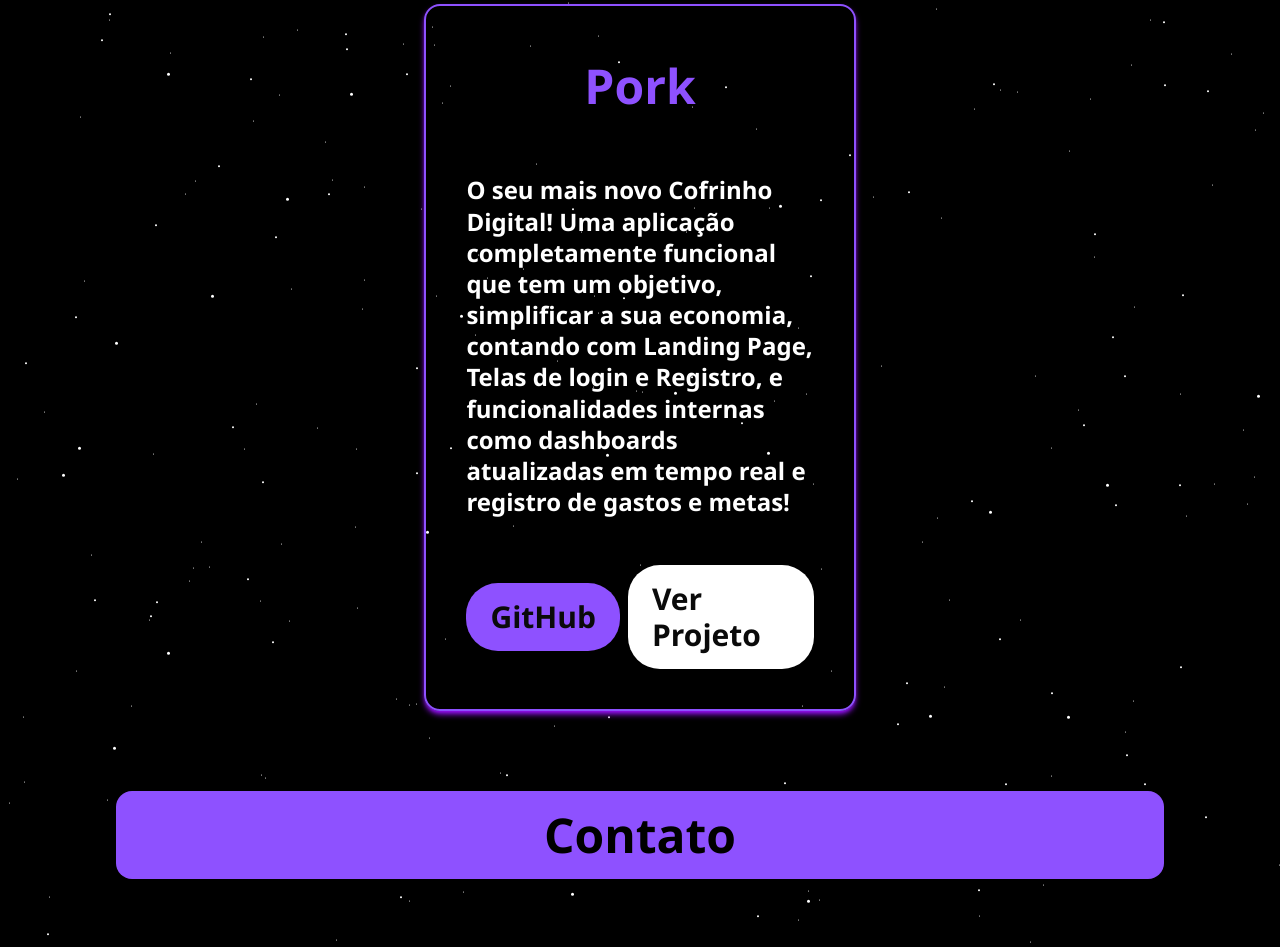
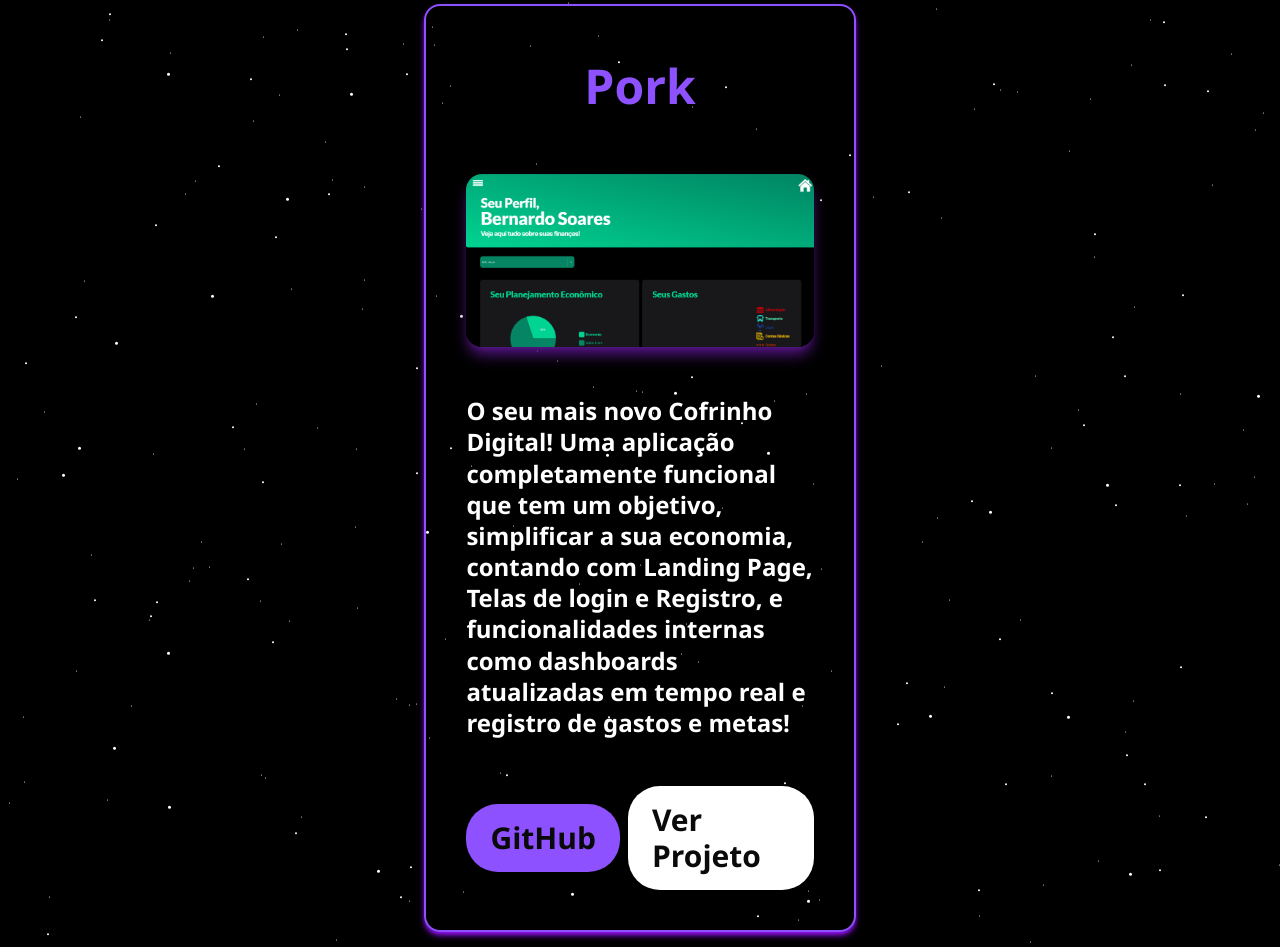
Before and after one commit to Dev-Soares/My-Portfolio, a React (Vite) app: page / in a window 1280 px wide. Shown: the part 3004-3951 px from the top of the page. Built offline with nearby package versions, Linux system fonts and the light colour scheme.

Commit message:
Adciao de imagem do projeto

```diff
--- a/src/App.jsx
+++ b/src/App.jsx
@@ -87,7 +87,7 @@ const App = () => {
               <h2>Projetos</h2>
             </div>
             <div className="flex flex-wrap justify-center items-center gap-8 xl:gap-16">
-              <Project projectTitle='Pork' projectLink='https://financepork.site/' projectText='O seu mais novo Cofrinho Digital! Uma aplicação completamente funcional que tem um objetivo, simplificar a sua economia, contando com Landing Page, Telas de login e Registro, e funcionalidades internas como dashboards atualizadas em tempo real e registro de gastos e metas!' githubLink='https://github.com/Dev-Soares/Pork' delay="200"/>
+              <Project projectTitle='Pork' projectLink='https://financepork.site/' projectPic='pork.png' projectText='O seu mais novo Cofrinho Digital! Uma aplicação completamente funcional que tem um objetivo, simplificar a sua economia, contando com Landing Page, Telas de login e Registro, e funcionalidades internas como dashboards atualizadas em tempo real e registro de gastos e metas!' githubLink='https://github.com/Dev-Soares/Pork' delay="200"/>
             </div>
 
 
--- a/src/components/Project.jsx
+++ b/src/components/Project.jsx
@@ -1,10 +1,13 @@
 
 
-const Project = ({projectTitle, projectLink, projectText, githubLink, delay}) => {
+const Project = ({projectTitle, projectLink, projectText, githubLink, delay, projectPic}) => {
   return (
     <div data-aos="fade-up" data-aos-duration="1500" data-aos-delay={delay} data-aos-easing="ease-in-out" className='w-[90%] md:w-[70%] lg:w-[45%] xl:w-[35%] border-[var(--color-main)] border-2 flex flex-col p-6 md:p-10 gap-8 md:gap-12 rounded-2xl shadow-md shadow-purple-600'>
         <div className="flex justify-center items-center m-4">
             <h2 className="text-[var(--color-main)] text-3xl md:text-3xl lg:text-4xl xl:text-5xl font-title">{projectTitle}</h2>
+        </div>
+        <div className="w-full h-auto flex justify-center items-center rounded-2xl shadow-lg shadow-purple-900 overflow-hidden">
+            <img src={projectPic} alt="Tela do projeto" />
         </div>
 
         <div className="w-full flex justify-start items-center">
--- a/src/contexts/LoadingContext.jsx
+++ b/src/contexts/LoadingContext.jsx
@@ -3,6 +3,7 @@ import { createContext, useState } from 'react'
 export const LoadingContext = createContext()
 
 export const LoadingProvider = ({ children }) => {
+
   const [valorBarra, setValorBarra] = useState(0)
 
   return (
```
Also changed, not shown: public/pork.png (added).
